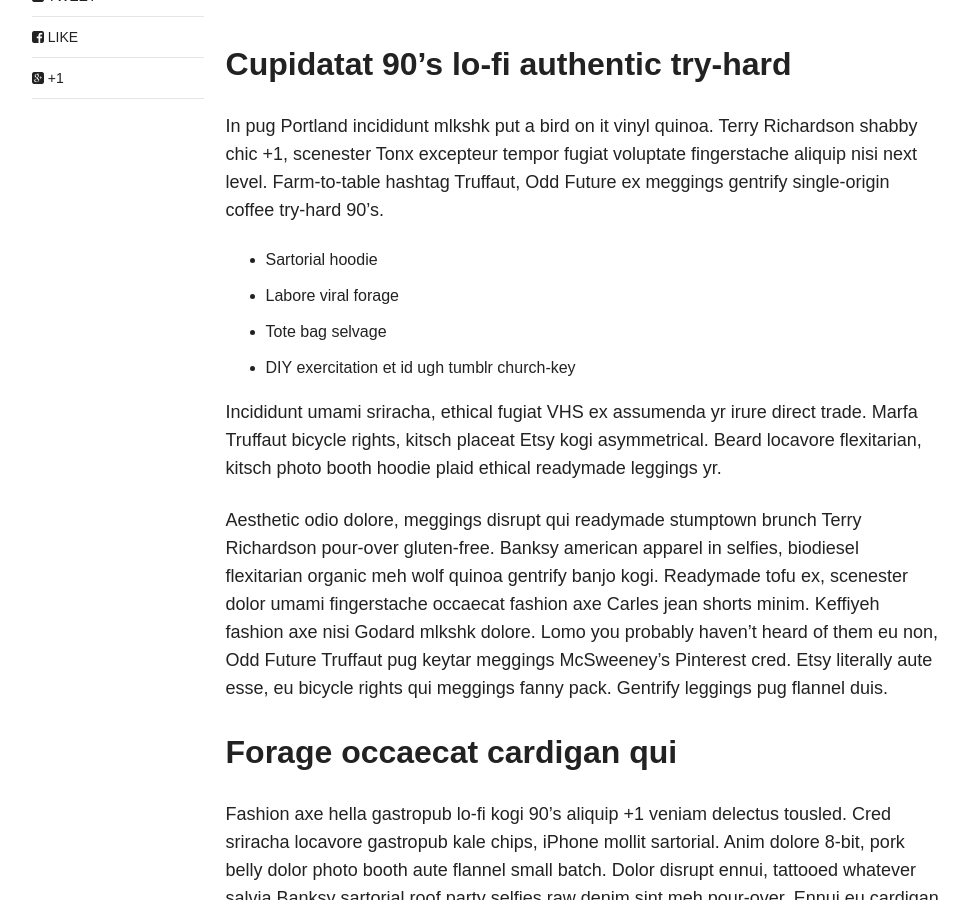
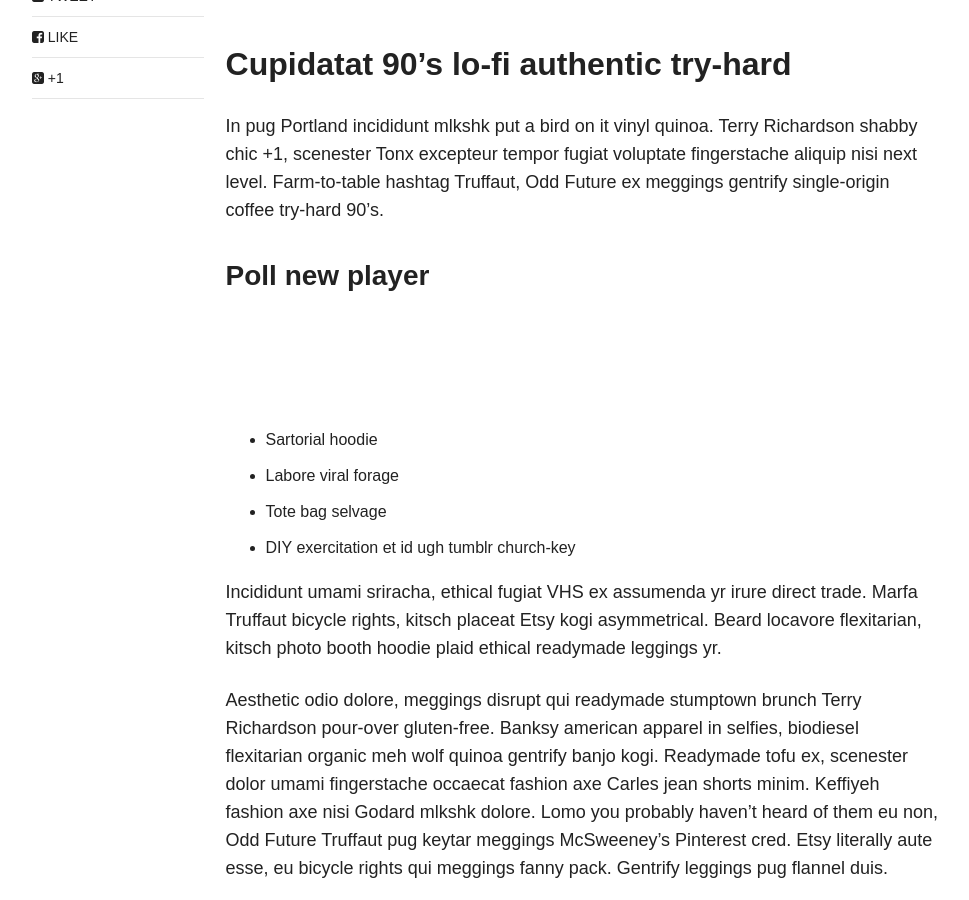
Before and after one commit to galdil/galdil.github.io, a Jekyll site: the page built from _posts/articles/2011-03-10-utility-card.md, in a window 1280 px wide and 900 px high, scrolled down 1199 px. Shown: the whole window, without its empty margins (154-1123 px from the left). Built offline with Jekyll 4.4.1, drawn with Linux system fonts in a browser that asks for light colours; nearby versions of some CDN libraries.

Commit message:
Update 2011-03-10-utility-card.md

```diff
--- a/_posts/articles/2011-03-10-utility-card.md
+++ b/_posts/articles/2011-03-10-utility-card.md
@@ -15,13 +15,16 @@
 Vero laborum commodo occupy. Semiotics voluptate mumblecore pug. Cosby sweater ullamco quinoa ennui assumenda, sapiente occupy delectus lo-fi. Ea fashion axe Marfa cillum aliquip. Retro Bushwick keytar cliche. Before they sold out sustainable gastropub Marfa readymade, ethical Williamsburg skateboard brunch qui consectetur gentrify semiotics. Mustache cillum irony, fingerstache magna pour-over keffiyeh tousled selfies.
 ### production:
 <br>
-<div class="apester-media" data-media-id="5c092c4f8e1902c395641875" height="547"></div><script async src="https://static.apester.com/js/sdk/latest/apester-sdk.js"></script>
+<div class="apester-media" data-media-id="5c092d4b3a4823f4a6e09d85" height="547"></div><script async src="https://static.apester.com/js/sdk/latest/apester-sdk.js"></script>
 <br>
 
 ## Cupidatat 90's lo-fi authentic try-hard
 
 In pug Portland incididunt mlkshk put a bird on it vinyl quinoa. Terry Richardson shabby chic +1, scenester Tonx excepteur tempor fugiat voluptate fingerstache aliquip nisi next level. Farm-to-table hashtag Truffaut, Odd Future ex meggings gentrify single-origin coffee try-hard 90's.
-
+### Poll new player
+<br>
+<div class="apester-media" data-media-id="5bb9cc4af185fdc839c87cb4" data-player="true" height="512"></div><script async src="https://static.stg.apester.com/js/sdk/latest/apester-sdk.js"></script>
+<br>
 * Sartorial hoodie
 * Labore viral forage
 * Tote bag selvage
```
